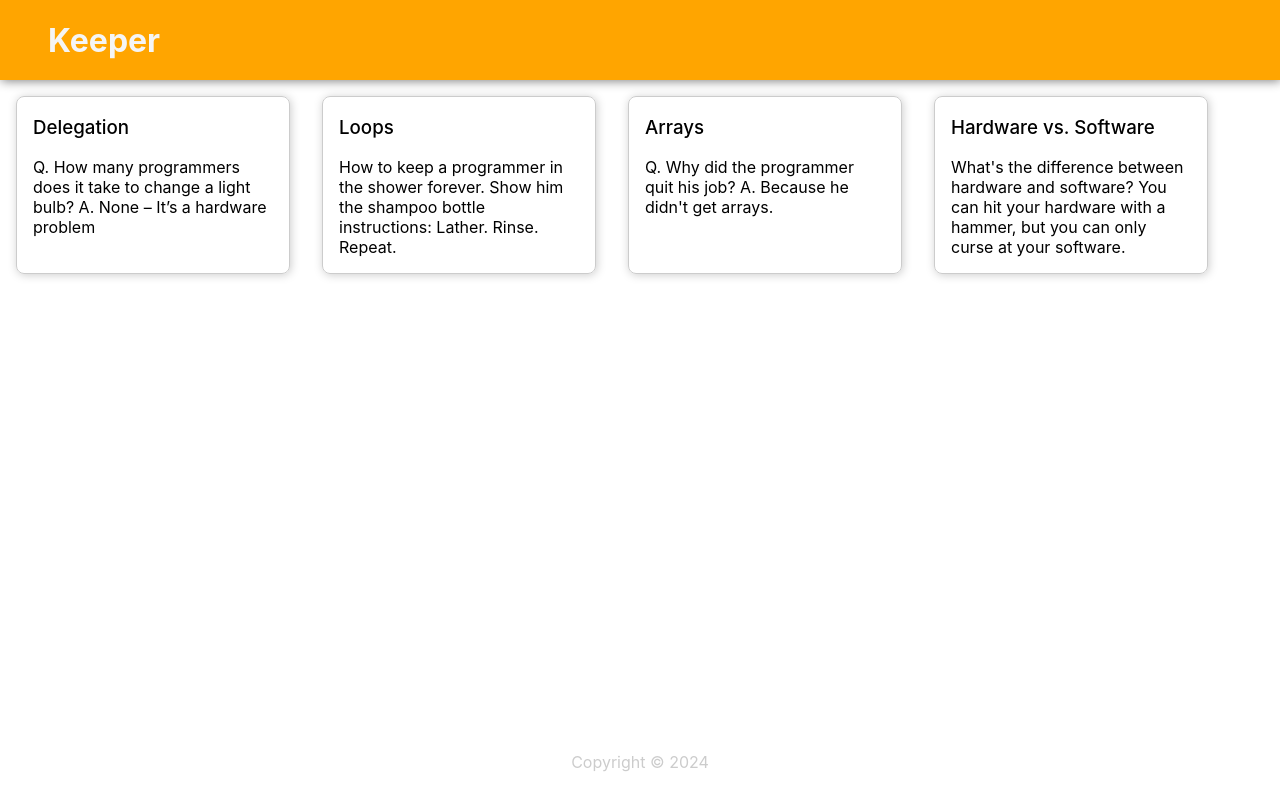
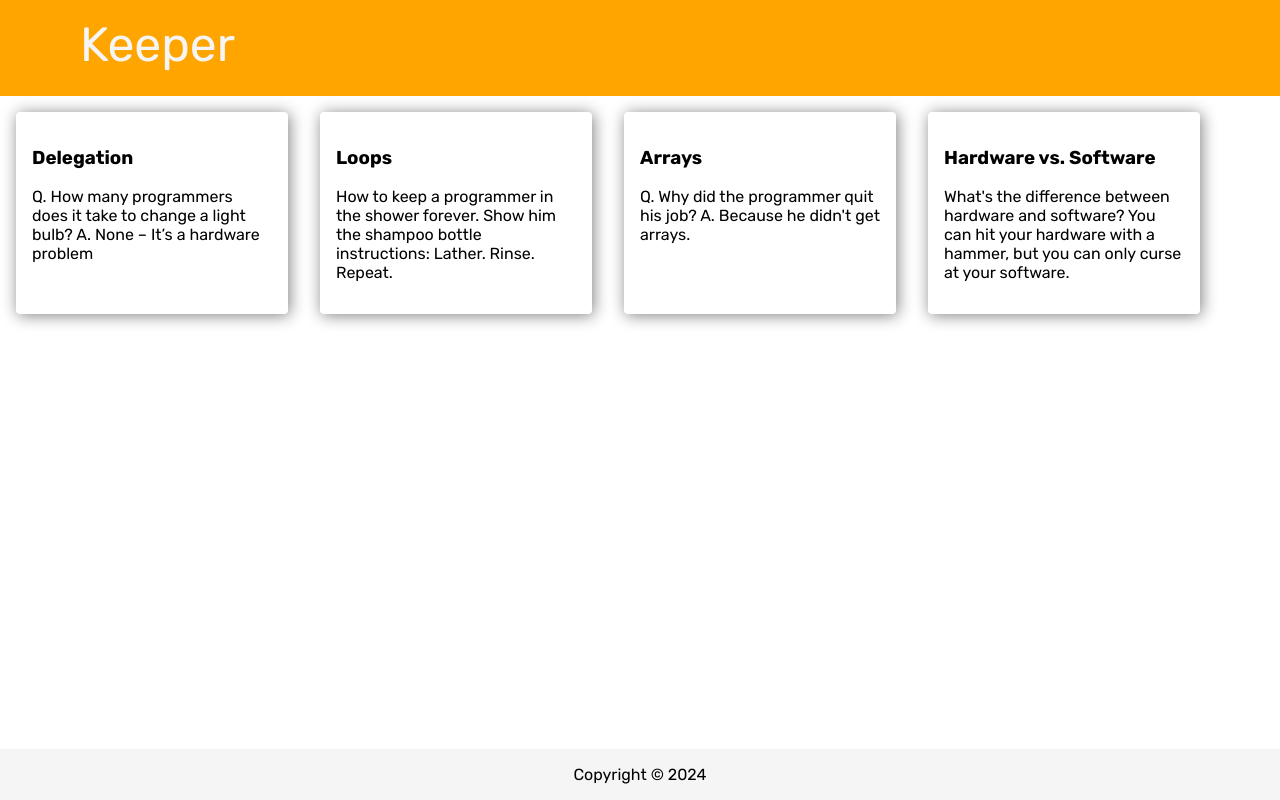
Before and after one commit to yashas1145/adv-react, a React (Create React App) app: page / in a window 1280 px wide. Built offline with nearby package versions, Linux system fonts and the light colour scheme.

Commit message:
Clean up

```diff
--- a/public/index.html
+++ b/public/index.html
@@ -1,7 +1,10 @@
 <!DOCTYPE html>
 <html lang="en">
     <head>
-    <title>Keep-clone</title>
+        <meta charset="UTF-8">
+        <meta name="viewport" content="width=device-width, initial-scale=1.0">
+        <title>Keeper</title>
+        <link rel="stylesheet" href="styles.css">
     </head>
     <body>
         <div id="root"></div>
--- /dev/null
+++ b/public/styles.css
@@ -0,0 +1,43 @@
+@import url('https://fonts.googleapis.com/css2?family=Rubik:ital,wght@0,300..900;1,300..900&display=swap');
+
+body {
+    height: 100%;
+    margin: 0;
+    font-family: "Rubik", sans-serif;
+    font-weight: 400;
+}
+
+header {
+    background-color: orange;
+    font-size: 3rem;
+}
+
+header p {
+    height: 4rem;
+    margin: 0;
+    color: whitesmoke;
+    padding: 1rem 5rem;
+}
+
+footer {
+    position: absolute;
+    bottom: 0;
+    background-color: whitesmoke;
+    width: 100%;
+    text-align: center;
+}
+
+.note-container {
+    display: flex;
+    flex-direction: row;
+    flex-wrap: wrap;
+}
+
+.note {
+    margin: 1rem;
+    padding: 1rem;
+    height: auto;
+    width: 15rem;
+    border-radius: 0.25rem;
+    box-shadow: 0.1rem 0.1rem 1rem gray;
+}
--- a/src/component/App.jsx
+++ /dev/null
@@ -1,21 +0,0 @@
-import React from "react";
-import Header from "./Header";
-import Footer from "./Footer";
-import Note from "./Note";
-// eslint-disable-next-line
-import style from "../styles.module.css";
-import notes from "./data/notes";
-
-function App () {
-    return <div>
-        <Header/>
-        <div className={style.noteContainer}>
-            {notes.map(note => {
-                return <Note key={note.key} noteTitle={note.title} noteDescription={note.content}/>
-            })}
-        </div>
-        <Footer/>
-    </div>
-}
-
-export default App;
--- a/src/component/Header.jsx
+++ /dev/null
@@ -1,10 +0,0 @@
-import React from "react";
-import style from  "../styles.module.css";
-
-function Header () {
-    return <header>
-        <h1 className={style.appName}>Keeper</h1>
-    </header>
-}
-
-export default Header;
--- a/src/component/Note.jsx
+++ /dev/null
@@ -1,11 +0,0 @@
-import React from "react";
-import style from "../styles.module.css";
-
-function Note (props) {
-    return <div className={style.note}>
-        <h3>{props.noteTitle}</h3>
-        <p>{props.noteDescription}</p>
-    </div>
-}
-
-export default Note;
--- /dev/null
+++ b/src/components/App.jsx
@@ -0,0 +1,19 @@
+import React from "react";
+import Header from "./Header";
+import Footer from "./Footer";
+import Note from "./Note";
+import notes from "../data/notes";
+
+function App () {
+    return <div>
+        <Header/>
+        <div className="note-container">
+            {notes.map((note) => {
+                return <Note key={note.key} title={note.title} content={note.content}/>
+            })}
+        </div>
+        <Footer/>
+    </div>
+}
+
+export default App;
--- a/src/component/Footer.jsx
+++ b/src/components/Footer.jsx
@@ -5,7 +5,7 @@ const year = date.getFullYear();
 
 function Footer () {
     return <footer>
-        <span>Copyright © {year}</span>
+        <p>Copyright © {year}</p>
     </footer>
 }
 
--- /dev/null
+++ b/src/components/Header.jsx
@@ -0,0 +1,9 @@
+import React from "react";
+
+function Header () {
+    return <header>
+        <p>Keeper</p>
+    </header>
+}
+
+export default Header;
--- /dev/null
+++ b/src/components/Note.jsx
@@ -0,0 +1,10 @@
+import React from "react";
+
+function Note (props) {
+    return <div className="note">
+        <h3>{props.title}</h3>
+        <p>{props.content}</p>
+    </div>
+}
+
+export default Note;
--- a/src/index.js
+++ b/src/index.js
@@ -1,12 +1,10 @@
 import React from "react";
 import { createRoot } from "react-dom/client";
-// eslint-disable-next-line
-import style from "./styles.module.css";
-import App from "./component/App";
+import App from "./components/App";
 
-const rootContainer = document.getElementById("root");
-const root = createRoot(rootContainer);
+const rootDiv = document.getElementById("root");
+const root = createRoot(rootDiv);
 
 root.render(
-  <App/>
+    <App/>
 );
--- a/src/styles.module.css
+++ /dev/null
@@ -1,51 +0,0 @@
-html {
-  height: 100%;
-}
-
-body {
-  margin: 0;
-  font-family: BlinkMacSystemFont, Roboto, Oxygen, Ubuntu, Cantarell, 'Open Sans', 'Helvetica Neue', sans-serif;
-}
-
-header {
-  height: 5rem;
-  width: auto;
-  background-color: orange;
-  display: flex;
-  align-items: center;
-  box-shadow: 1px 1px 10px grey;
-}
-
-footer {
-  height: 3rem;
-  width: 100%;
-  position: absolute;
-  bottom: 0;
-  text-align: center;
-  color: #ccc;
-}
-
-.appName {
-  color: whitesmoke;
-  padding-left: 3rem;
-}
-
-.noteContainer {
-  display: flex;
-  flex-direction: row;
-  flex-wrap: wrap;
-}
-
-.note {
-  margin: 1rem;
-  padding: 0rem 1rem;
-  height: auto;
-  width: 15rem;
-  border: 1px solid #ccc;
-  border-radius: 0.5rem;
-  box-shadow: 1px 1px 10px #ccc;
-}
-
-.note h3 {
-  font-weight: 500;
-}
```
Also changed, not shown: src/data/notes.jsx (line endings or trailing spaces), 1 other file (tests, documents, lock files or other folders). Lines whose indentation alone changed are shown as unchanged.
